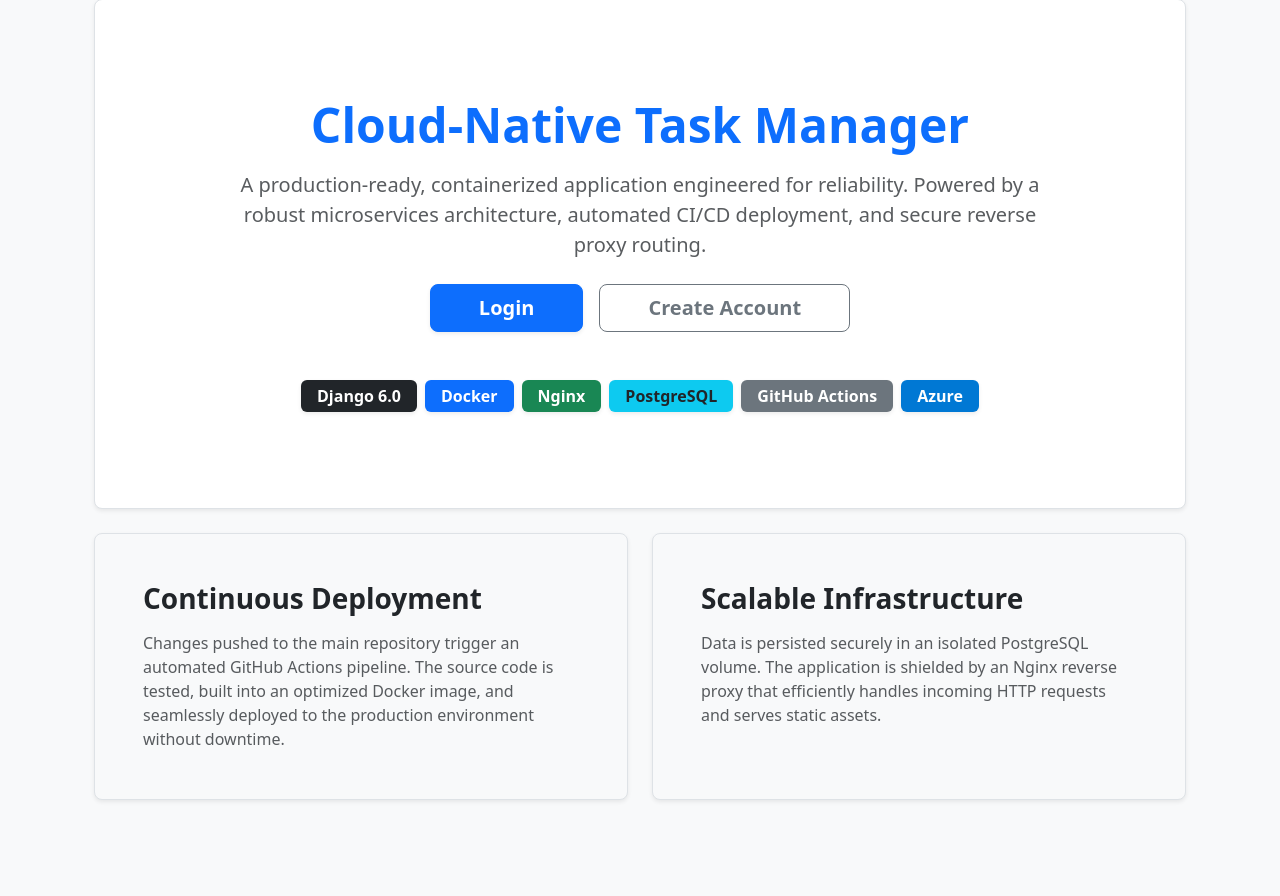
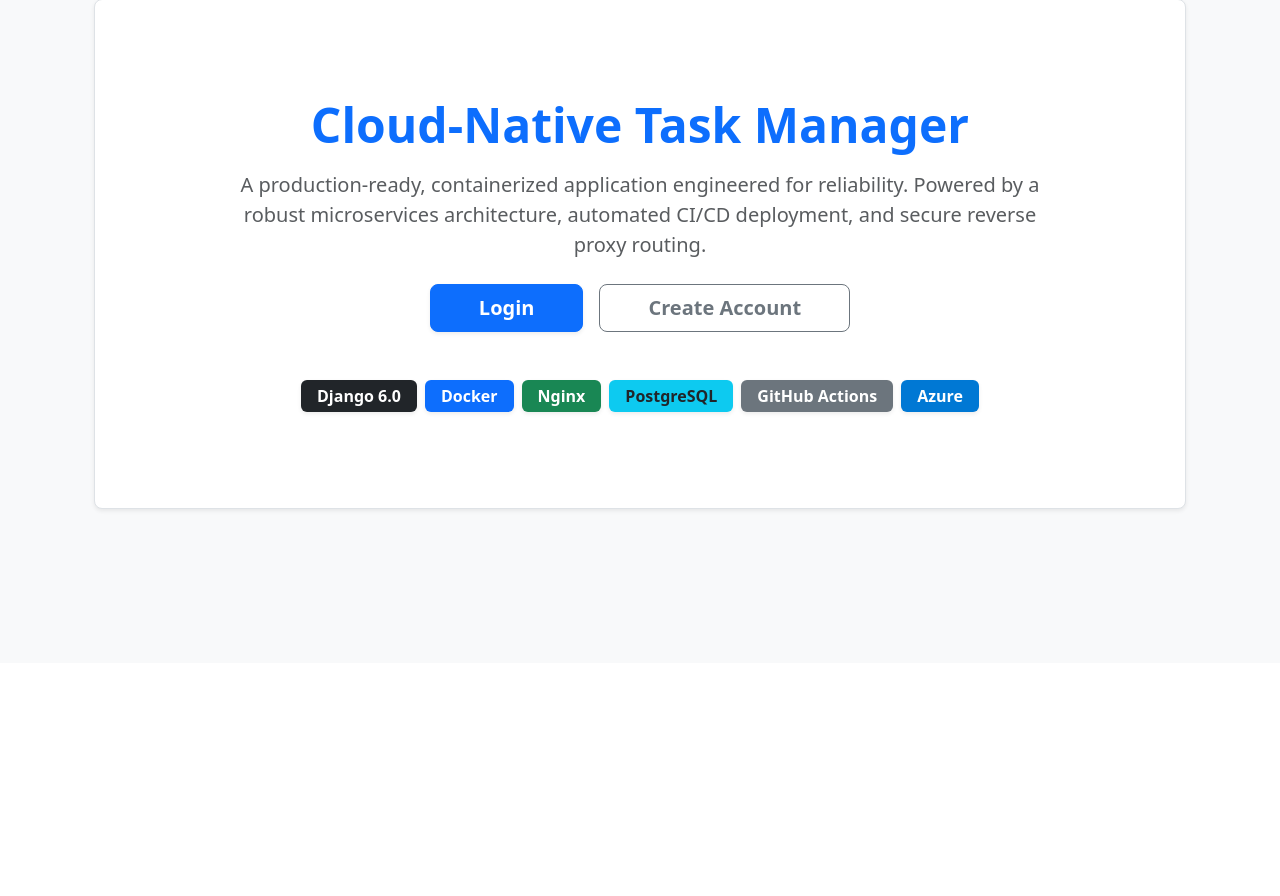
Before and after one commit to Zafarbek05/DSCC-CW-00016417, a Django app: page / in a window 1280 px wide. Shown: the part 137-1033 px from the top of the page. After the commit the page ends 649 px from the top, so only its background shows below. Run offline with Django 5.2, Linux system fonts and the light colour scheme.

Commit message:
fix: update landing page

```diff
--- a/templates/core/home.html
+++ b/templates/core/home.html
@@ -27,25 +27,6 @@
             </div>
         </div>
     </div>
-
-    <div class="row align-items-md-stretch mt-4">
-        <div class="col-md-6 mb-4">
-            <div class="h-100 p-5 bg-light border rounded-3 shadow-sm transition-hover">
-                <h3 class="fw-bold text-dark mb-3">Continuous Deployment</h3>
-                <p class="text-muted fs-6 mb-0">
-                    Changes pushed to the main repository trigger an automated GitHub Actions pipeline. The source code is tested, built into an optimized Docker image, and seamlessly deployed to the production environment without downtime.
-                </p>
-            </div>
-        </div>
-        <div class="col-md-6 mb-4">
-            <div class="h-100 p-5 bg-light border rounded-3 shadow-sm transition-hover">
-                <h3 class="fw-bold text-dark mb-3">Scalable Infrastructure</h3>
-                <p class="text-muted fs-6 mb-0">
-                    Data is persisted securely in an isolated PostgreSQL volume. The application is shielded by an Nginx reverse proxy that efficiently handles incoming HTTP requests and serves static assets.
-                </p>
-            </div>
-        </div>
-    </div>
 </div>
 
 <style>
```
